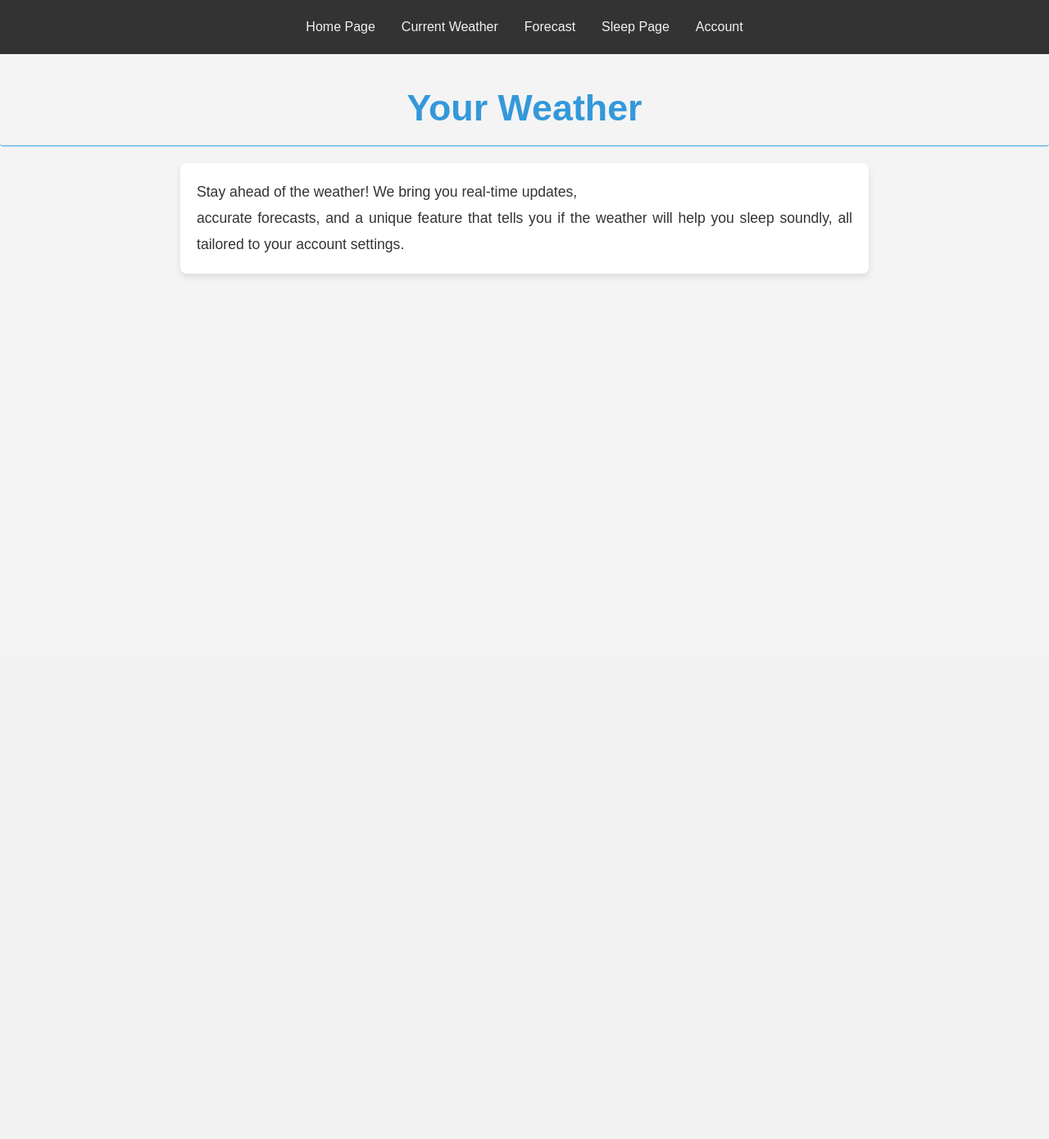
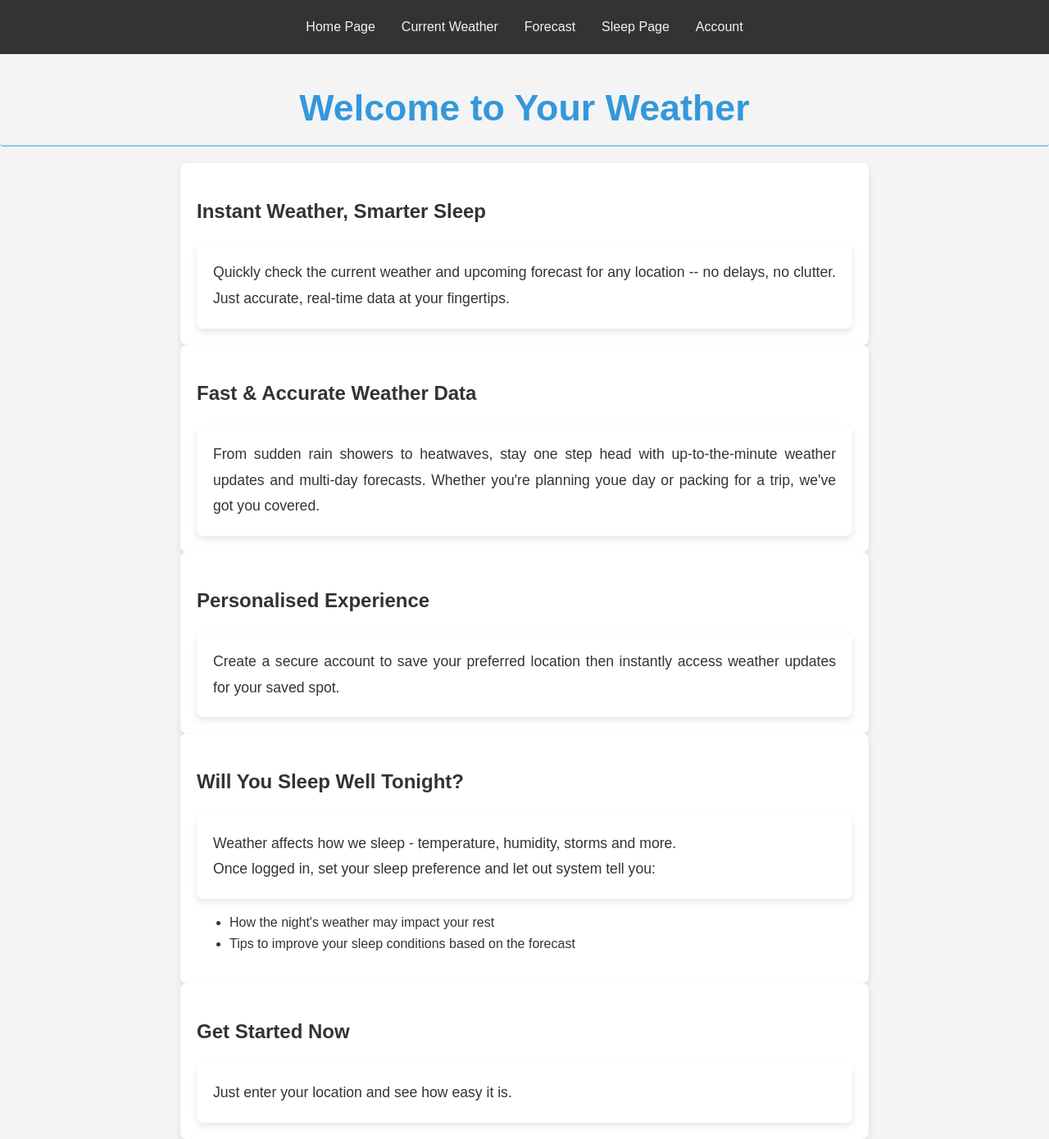
Before and after one commit to Skues/YourWeather, a Python web app: template templates/index.html in a window 1280 px wide. Shown: the whole page at 82% size. Before the commit the page ends 337 px from the top, so only its background shows below. Run offline with Jinja, Linux system fonts and the light colour scheme; the template is opened without the code that fills it, so the values that code supplies are empty.

Commit message:
Changes to the index page

```diff
--- a/templates/index.html
+++ b/templates/index.html
@@ -1,6 +1,29 @@
 {% extends "base.html" %}
 
 {% block body %}
-<h1>Your Weather</h1>
-<p class = "container">Stay ahead of the weather! We bring you real-time updates,<br> accurate forecasts, and a unique feature that tells you if the weather will help you sleep soundly, all tailored to your account settings.</p>
+<h1>Welcome to Your Weather</h1>
+<div class = "container">
+	<h2>Instant Weather, Smarter Sleep</h2>
+	<p class = "container">Quickly check the current weather and upcoming forecast for any location  -- no delays, no clutter. Just accurate, real-time data at your fingertips.</p>
+</div>
+<div class = "container">
+	<h2>Fast & Accurate Weather Data</h2>
+	<p class = "container">From sudden rain showers to heatwaves, stay one step head with up-to-the-minute weather updates and multi-day forecasts. Whether you're planning youe day or packing for a trip, we've got you covered.</p>
+</div>
+
+<div class = "container">
+	<h2>Personalised Experience</h2>
+	<p class = "container">Create a secure account to save your preferred location then instantly access weather updates for your saved spot.</p>
+</div>
+
+<div class = "container">
+	<h2>Will You Sleep Well Tonight?</h2>
+	<p class = "container">Weather affects how we sleep - temperature, humidity, storms and more. <br>Once logged in, set your sleep preference and let out system tell you:</p>
+	<ul><li>How the night's weather may impact your rest</li><li>Tips to improve your sleep conditions based on the forecast</li></ul>
+</div>
+
+<div class = "container">
+	<h2>Get Started Now</h2>
+	<p class = "container">Just enter your location and see how easy it is.</p>
+</div>
 {% endblock %}
```
